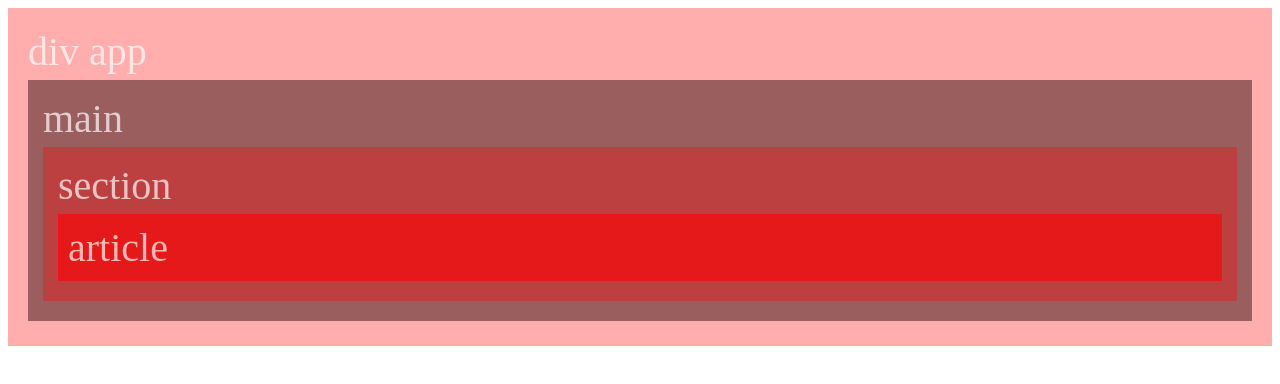
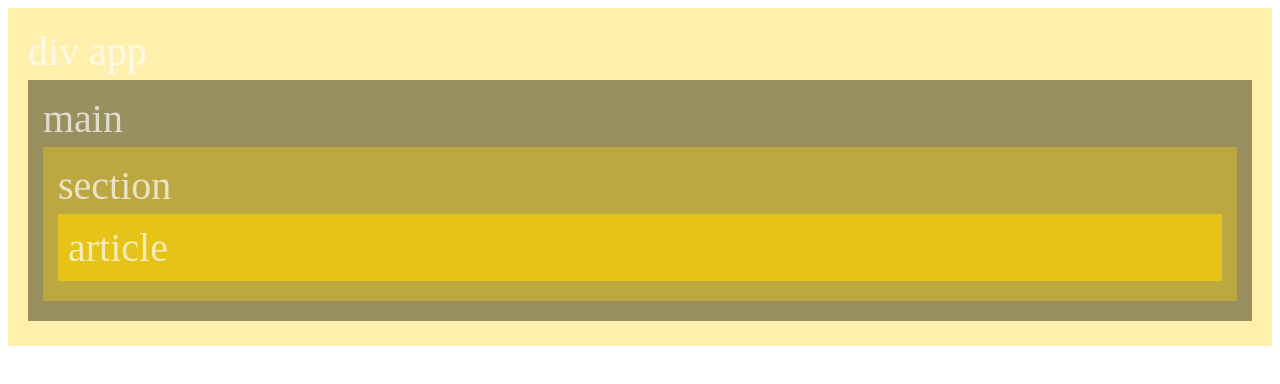
Before and after one commit to ThiagoMassenoMaciel/LearningGitCommands-.github.io, a plain HTML site: page index.html in a window 1280 px wide. Drawn offline with Linux system fonts and the light colour scheme.

Commit message:
Adicionando cores amareladas

```diff
--- a/style.css
+++ b/style.css
@@ -7,7 +7,7 @@ body{
 }
 
 #app{
-  --hue: 360;
+  --hue:50;
 
   background-color: hsl(var(--hue), 100%, 84%);
   color: hsla(var(--hue), 10%, 100%, 0.69);
```
